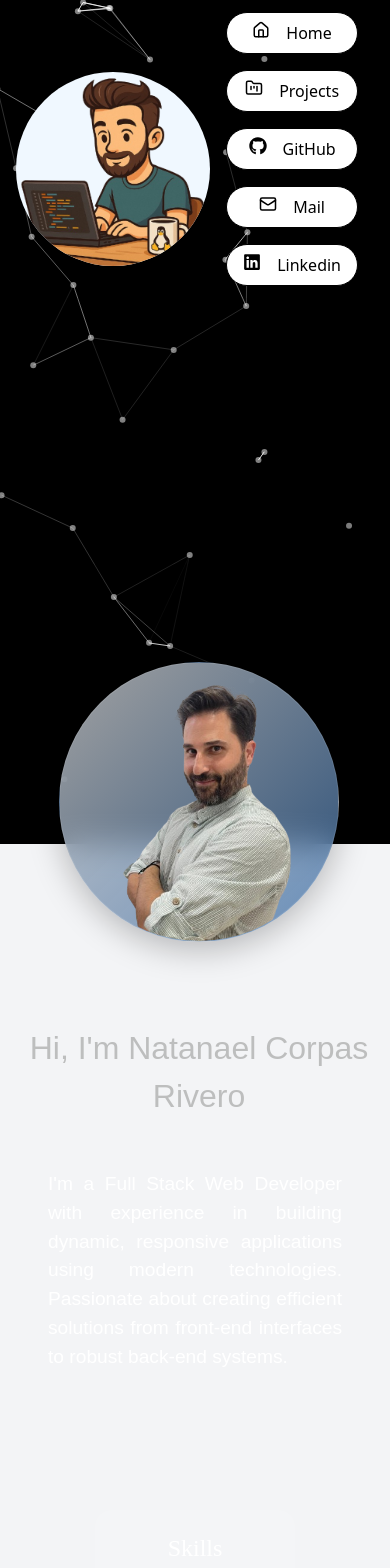
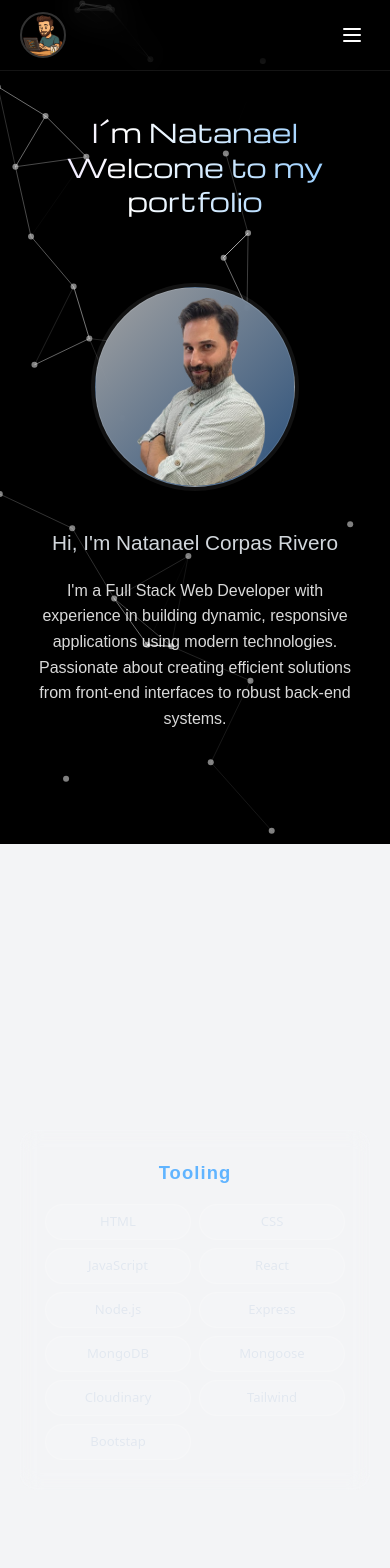
Before and after one commit to ncorpas88/myPortfolio, a React (Vite) app: page / in a window 390 px wide. Shown: the top 1568 px of the page. Built offline with nearby package versions, Linux system fonts and the light colour scheme.

Commit message:
actualizaciones2

```diff
--- a/src/components/Navbar.jsx
+++ b/src/components/Navbar.jsx
@@ -1,37 +1,69 @@
-import { Link } from "react-router-dom";
-import { Home, FolderKanban, Mail } from "lucide-react";
+import { Link, useLocation } from "react-router-dom";
+import { Home, FolderKanban, Mail, Menu, X } from "lucide-react";
 import { FaGithub, FaLinkedin } from "react-icons/fa";
+import { useState } from "react";
 import "../styles/navbar.css";
 
 function Navbar() {
+  const [open, setOpen] = useState(false);
+  const location = useLocation();
+
+  const close = () => setOpen(false);
+
   return (
     <nav className="navbar">
-      <div className="avatarcountainer">
-        <div className="avatar">
-          <img src="images/avatar.png" alt="avatar" className="avatar-img" />
-        </div>
+      <div className="avatar">
+        <img src="images/avatar.png" alt="avatar" />
       </div>
-      <div className="navbar-links">
-        <Link to="/" className="nav-button">
-          <Home size={18} />
-          Home
+
+      <button
+        className="hamburger"
+        onClick={() => setOpen((o) => !o)}
+        aria-label="Toggle menu"
+      >
+        {open ? <X size={24} /> : <Menu size={24} />}
+      </button>
+
+      <div className={`navbar-links ${open ? "open" : ""}`}>
+        <Link
+          to="/"
+          className={`nav-button ${location.pathname === "/" ? "active" : ""}`}
+          onClick={close}
+        >
+          <Home size={16} /> Home
         </Link>
-        <Link to="/projects" className="nav-button">
-          <FolderKanban size={18} />
-          Projects
+
+        <Link
+          to="/projects"
+          className={`nav-button ${location.pathname === "/projects" ? "active" : ""}`}
+          onClick={close}
+        >
+          <FolderKanban size={16} /> Projects
         </Link>
-        <Link to="https://github.com/ncorpas88" className="nav-button">
-          <FaGithub size={18} />
-          GitHub
-        </Link>
-        <a href="mailto:natel1988@gmail.com" className="nav-button">
-          <Mail size={18} />
-          Mail
+
+        <a
+          href="https://github.com/ncorpas88"
+          target="_blank"
+          rel="noopener noreferrer"
+          className="nav-button"
+          onClick={close}
+        >
+          <FaGithub size={16} /> GitHub
         </a>
-        <Link to="https://www.linkedin.com/in/ncorpas/" className="nav-button">
-          <FaLinkedin size={18} />
-          Linkedin
-        </Link>
+
+        <a href="mailto:natel1988@gmail.com" className="nav-button" onClick={close}>
+          <Mail size={16} /> Mail
+        </a>
+
+        <a
+          href="https://www.linkedin.com/in/ncorpas/"
+          target="_blank"
+          rel="noopener noreferrer"
+          className="nav-button"
+          onClick={close}
+        >
+          <FaLinkedin size={16} /> LinkedIn
+        </a>
       </div>
     </nav>
   );
--- a/src/styles/home.css
+++ b/src/styles/home.css
@@ -2,63 +2,52 @@
 @tailwind components;
 @tailwind utilities;
 
+/* ── Base container ── */
+.home {
+  max-width: 960px;
+  margin: 0 auto;
+  padding: 0 1.25rem;
+}
+
+/* ── Welcome heading ── */
 .welcome-cont {
   display: flex;
   align-items: center;
   justify-content: center;
-  padding: 50px;
+  padding: 3.5rem 1rem 2rem;
 }
 
 .welcome {
   text-align: center;
-  border-radius: 20px;
   font-family: "Michroma", sans-serif;
+  font-size: clamp(1.6rem, 5vw, 2.75rem);
   font-weight: 400;
-  font-style: normal;
-  font-size: xx-large;
-  font-style: normal;
-  padding: 20px;
-  transition: transform 0.4s ease, box-shadow 0.4s ease;
-  transform-style: preserve-3d;
-  perspective: 800px;
-  cursor: pointer;
-  background: linear-gradient(90deg, white);
-  background-size: 400% 100%;
+  line-height: 1.35;
+  background: linear-gradient(90deg, #ffffff, #60b4ff, #a78bfa, #ffffff);
+  background-size: 300% 100%;
   -webkit-background-clip: text;
   -webkit-text-fill-color: transparent;
-  animation: gradientMove 5s linear infinite;
-
-  box-shadow: 0 10px 20px rgba(0, 0, 0, 0.2);
+  background-clip: text;
+  animation: gradient-move 6s linear infinite, float 4s ease-in-out infinite;
+  cursor: default;
 }
 
-@keyframes gradientMove {
-  0% {
-    background-position: 0% 50%;
-  }
-  100% {
-    background-position: 100% 50%;
-  }
-}
-
-.welcome:hover {
-  transform: rotateY(8deg) rotateX(4deg) scale(1.05);
-  box-shadow: 0 25px 45px rgba(0, 0, 0, 0.35);
+@keyframes gradient-move {
+  0%   { background-position: 0% 50%; }
+  100% { background-position: 300% 50%; }
 }
 
 @keyframes float {
-  0% {
-    transform: translateY(0px);
-  }
-  50% {
-    transform: translateY(-16px);
-  }
-  100% {
-    transform: translateY(0px);
-  }
+  0%, 100% { transform: translateY(0); }
+  50%       { transform: translateY(-12px); }
 }
 
-.welcome {
-  animation: float 4s ease-in-out infinite;
+/* ── Photo section ── */
+.yomismo-wrapper {
+  display: flex;
+  justify-content: center;
+  align-items: center;
+  margin: 1.5rem auto 0;
 }
 
 .yomismo {
@@ -70,223 +59,181 @@
   backdrop-filter: blur(16px) saturate(180%);
   -webkit-backdrop-filter: blur(16px) saturate(180%);
   border-radius: 50%;
-  width: 380px;
+  width: clamp(200px, 45vw, 320px);
   aspect-ratio: 1 / 1;
   display: flex;
   justify-content: center;
   align-items: center;
-  margin: 2rem auto;
-  box-shadow: 0 8px 32px rgba(0, 0, 0, 0.25);
+  box-shadow:
+    0 8px 32px rgba(0, 0, 0, 0.3),
+    0 0 0 4px rgba(255, 255, 255, 0.08);
   overflow: hidden;
-  border: 1px solid rgba(255, 255, 255, 0.1);
+  border: 1px solid rgba(255, 255, 255, 0.12);
+  transition: box-shadow 0.4s ease, transform 0.4s ease;
+}
+
+.yomismo:hover {
+  box-shadow:
+    0 12px 48px rgba(0, 140, 255, 0.25),
+    0 0 0 4px rgba(0, 140, 255, 0.2);
+  transform: scale(1.03);
 }
 
 .yomismo img {
-  max-width: 500px;
-  max-height: 500px;
+  width: 100%;
+  height: 100%;
   object-fit: cover;
   border-radius: 50%;
 }
 
+/* ── Scroll-reveal (entrada) ── */
 .yomismo,
 .intro,
 .description,
-.tech-card {
+.tech-card,
+.side-card {
   opacity: 0;
-  transform: translateY(50px);
-  transition: opacity 0.8s ease-out, transform 0.8s ease-out;
+  transform: translateY(40px);
+  transition: opacity 0.7s ease-out, transform 0.7s ease-out;
 }
 
 .yomismo.visible,
 .intro.visible,
 .description.visible,
-.tech-card.visible {
+.tech-card.visible,
+.side-card.visible {
   opacity: 1;
   transform: translateY(0);
 }
 
-.yomismo-wrapper {
-  display: flex;
-  justify-content: center;
-  align-items: center;
-  gap: 2rem;
-  margin: 3rem auto;
-  flex-wrap: wrap;
-  padding: 0 6rem;
+/* ── Intro heading ── */
+.intro {
+  text-align: center;
+  color: rgb(210, 215, 220);
+  font-family: "Changa One", sans-serif;
+  font-size: clamp(1.3rem, 4vw, 1.9rem);
+  font-style: normal;
+  margin: 2.5rem auto 0;
+  max-width: 700px;
+  padding: 0 1rem;
 }
 
+/* ── Description ── */
+.description {
+  text-align: center;
+  color: rgba(255, 255, 255, 0.85);
+  font-family: "Changa One", sans-serif;
+  font-size: clamp(1rem, 2.5vw, 1.35rem);
+  font-style: normal;
+  margin: 1.25rem auto 3rem;
+  max-width: 680px;
+  padding: 0 1rem;
+  line-height: 1.6;
+}
+
+/* ── Skills card ── */
 .card-container {
   display: flex;
   justify-content: center;
-  align-items: center;
-  padding-bottom: 40px;
+  padding-bottom: 2rem;
+  padding: 0 1rem 2rem;
+}
+
+.side-card {
+  width: 100%;
+  max-width: 480px;
+}
+
+.sps-game {
+  background: rgba(255, 255, 255, 0.07);
+  border: 1px solid rgba(255, 255, 255, 0.1);
+  color: white;
+  font-family: sans-serif;
+  border-radius: 16px;
+  padding: 1.5rem 1.75rem;
+  text-align: center;
+  backdrop-filter: blur(10px);
+  list-style: none;
 }
 
 .sps-game h3 {
-  font-size: x-large;
+  font-size: 1.2rem;
+  font-weight: 700;
+  margin-bottom: 1rem;
+  letter-spacing: 0.05em;
+  color: #60b4ff;
 }
 
-.sps-game {
-  background-color: rgba(255, 255, 255, 0.1);
-  color: white;
-  font-family: "sans-serif";
-  margin-top: 10px;
-  border-radius: 16px;
-  padding-bottom: 20px;
-  padding-top: 20px;
-  text-align: center;
-  padding-right: 20px;
+.sps-game li {
+  padding: 0.3rem 0;
+  font-size: 0.95rem;
+  color: rgba(255, 255, 255, 0.8);
+  border-bottom: 1px solid rgba(255, 255, 255, 0.06);
 }
 
-
-.intro {
-  color: rgb(189, 190, 190);
-  font-family: "Changa One", sans-serif;
-  font-size: xx-large;
-  font-style: normal;
-  margin: 50px;
-  margin-left: 80px;
-  margin-right: 200px;
-  text-align: center;
+.sps-game li:last-child {
+  border-bottom: none;
 }
 
-.description {
-  text-align: justify;
-  color: white;
-  font-family: "Changa One", sans-serif;
-  font-size: xx-large;
-  font-style: normal;
-  margin: 50px;
-  margin-left: 80px;
-  margin-right: 200px;
-  margin-bottom: 8rem;
-}
-
+/* ── Tech card ── */
 .tech-card {
-  margin-top: 20px;
-  background-color: rgba(255, 255, 255, 0.055);
+  background: rgba(255, 255, 255, 0.06);
+  border: 1px solid rgba(255, 255, 255, 0.1);
   border-radius: 16px;
-  padding: 20px;
+  padding: 1.75rem 1.5rem;
   text-align: center;
   color: white;
-  max-width: 700px;
-  margin-left: auto;
-  margin-right: auto;
-  margin-bottom: 8rem;
+  max-width: 680px;
+  margin: 1.5rem auto 5rem;
   backdrop-filter: blur(10px);
 }
 
 .tech-title {
-  font-size: 1.5rem;
-  margin-bottom: 1rem;
+  font-size: 1.15rem;
+  font-weight: 700;
+  margin-bottom: 1.1rem;
   font-family: "Changa One", sans-serif;
+  letter-spacing: 0.06em;
+  color: #60b4ff;
 }
 
 .tech-list {
   display: flex;
   flex-wrap: wrap;
-  gap: 12px;
+  gap: 0.6rem;
   justify-content: center;
 }
 
 .tech-item {
-  background-color: white;
-  color: black;
-  border: 1px solid black;
-  padding: 10px 20px;
-  border-radius: 12px;
+  background: rgba(255, 255, 255, 0.1);
+  color: #e2e8f0;
+  border: 1px solid rgba(255, 255, 255, 0.15);
+  padding: 0.45rem 1rem;
+  border-radius: 999px;
+  font-size: 0.82rem;
   font-weight: 500;
-  transition: transform 0.2s, background-color 0.2s;
+  transition: transform 0.2s ease, background 0.2s ease,
+    box-shadow 0.2s ease, border-color 0.2s ease;
+  cursor: default;
 }
 
 .tech-item:hover {
-  transform: scale(1.15);
-  background-color: #b1c5ee; /* Tailwind's gray-200 */
+  transform: translateY(-3px) scale(1.08);
+  background: rgba(0, 140, 255, 0.2);
+  border-color: rgba(0, 140, 255, 0.4);
+  box-shadow: 0 4px 14px rgba(0, 140, 255, 0.25);
+  color: #ffffff;
 }
 
-
-@media (max-width: 1000px) {
-  .description {
-    font-size: larger;
-    margin-right: 200px;
-  }
-
-  .tech-card {
-    margin-left: 5rem;
-    margin-right: 5rem;
-  }
-}
-
-@media (max-width: 768px) {
-  .yomismo-wrapper {
-    width: 100%;
-    max-width: 300px;
-    margin: 0 auto;
-    padding: 0 0.9rem;
-    flex-direction: column;
-    gap: 1.5rem;
-  }
-
-  .yomismo {
-    width: 100%;
-    max-width: 280px;
-  }
-
-  .yomismo img {
-    display: block;
-    width: 100%;
-    height: auto;
-    max-width: 260px;
-    margin: 0 auto;
-    border-radius: 50%;
-  }
-  .side-card {
-    width: 200px;
-  }
-
-  .intro {
-    display: flex;
-    margin-right: 2px;
-    margin-left: 10px;
-  }
-
-
+/* ── Responsive ── */
+@media (max-width: 600px) {
   .tech-list {
     display: grid;
     grid-template-columns: repeat(2, 1fr);
-    gap: 8px;
-    padding: 10px;
+    gap: 0.5rem;
   }
 
-  .tech-card {
-    margin-top: 20px;
-    background-color: rgba(255, 255, 255, 0.1);
-    border-radius: 16px;
-    padding: 20px;
+  .tech-item {
     text-align: center;
-    color: white;
-    max-width: 700px;
-    margin-left: 30px;
-    margin-right: 30px;
-    margin-bottom: 8rem;
-    backdrop-filter: blur(10px);
   }
 }
-
-@media (max-width: 700px) {
-  .description {
-    font-size: larger;
-    margin-right: 3rem;
-    margin-left: 3rem;
-  }
-
-  .welcome {
-    font-size: xx-large;
-  }
-}
-
-@media (max-width: 450px) {
-  .yomismo {
-    width: 350px;
-  }
-}
--- a/src/styles/navbar.css
+++ b/src/styles/navbar.css
@@ -2,78 +2,153 @@
 @tailwind components;
 @tailwind utilities;
 
-.navbar {
-  @apply bg-transparent
-   text-white px-4 py-3
-   flex justify-between items-center shadow-md;
+/* ── Variables ── */
+:root {
+  --nav-height: 70px;
 }
 
-.navbar-links {
-  @apply flex flex-col md:flex-row gap-5;
-  margin-right: 150px;
+/* ── Navbar base ── */
+.navbar {
+  position: sticky;
+  top: 0;
+  z-index: 100;
+  display: flex;
+  align-items: center;
+  justify-content: space-between;
+  padding: 0 1.5rem;
+  height: var(--nav-height);
+  background: rgba(0, 0, 0, 0.55);
+  backdrop-filter: blur(18px);
+  -webkit-backdrop-filter: blur(18px);
+  border-bottom: 1px solid rgba(255, 255, 255, 0.08);
+  box-shadow: 0 4px 24px rgba(0, 0, 0, 0.35);
 }
 
+/* ── Avatar ── */
 .avatar {
-  width: 100%;
-  max-width: 280px;
-  margin: 40px auto 0;
-  background-color: aliceblue;
+  width: 46px;
+  height: 46px;
   border-radius: 50%;
-  display: flex;
-  justify-content: center;
-  align-items: center;
+  overflow: hidden;
+  border: 2px solid rgba(255, 255, 255, 0.2);
+  flex-shrink: 0;
+  transition: border-color 0.3s ease;
+}
+
+.avatar:hover {
+  border-color: rgba(0, 140, 255, 0.7);
 }
 
 .avatar img {
   width: 100%;
-  border-radius: 50%;
+  height: 100%;
+  object-fit: cover;
   display: block;
 }
 
-.nav-button {
-  @apply flex justify-center gap-4
-  border border-black
-  text-black bg-white
-  px-4 py-2 rounded-3xl
-  hover:bg-blue-200
-  hover:-translate-y-1
-  transition-transform duration-200 ease-in-out;
+/* ── Links (desktop) ── */
+.navbar-links {
+  display: flex;
+  flex-direction: row;
+  align-items: center;
+  gap: 0.6rem;
 }
 
+/* ── Nav button ── */
+.nav-button {
+  display: flex;
+  align-items: center;
+  gap: 0.4rem;
+  padding: 0.45rem 0.9rem;
+  border-radius: 999px;
+  font-size: 0.85rem;
+  font-weight: 500;
+  color: rgba(255, 255, 255, 0.75);
+  background: rgba(255, 255, 255, 0.06);
+  border: 1px solid rgba(255, 255, 255, 0.1);
+  text-decoration: none;
+  transition: background 0.25s ease, color 0.25s ease,
+    border-color 0.25s ease, transform 0.2s ease, box-shadow 0.25s ease;
+  white-space: nowrap;
+}
+
+.nav-button:hover {
+  background: rgba(0, 140, 255, 0.18);
+  color: #ffffff;
+  border-color: rgba(0, 140, 255, 0.4);
+  transform: translateY(-2px);
+  box-shadow: 0 4px 14px rgba(0, 140, 255, 0.25);
+}
+
+.nav-button.active {
+  background: rgba(0, 140, 255, 0.25);
+  color: #ffffff;
+  border-color: rgba(0, 140, 255, 0.55);
+  box-shadow: 0 0 12px rgba(0, 140, 255, 0.3);
+}
+
+/* ── Hamburger button (hidden on desktop) ── */
+.hamburger {
+  display: none;
+  background: none;
+  border: none;
+  color: #ffffff;
+  cursor: pointer;
+  padding: 0.4rem;
+  border-radius: 0.5rem;
+  transition: background 0.2s ease;
+}
+
+.hamburger:hover {
+  background: rgba(255, 255, 255, 0.1);
+}
+
+/* ── Title (glowing neon) ── */
 .title {
-  font-size: 60px;
+  font-size: clamp(2rem, 5vw, 3.75rem);
   font-weight: bold;
   color: #ffffff;
-  text-shadow: 0 0 4px #1e90ff, 0 0 10px #00bfff, 0 0 20px #00bfff,
-    0 0 30px #0099ff, 0 0 40px #0077cc;
+  text-shadow:
+    0 0 4px #1e90ff,
+    0 0 10px #00bfff,
+    0 0 20px #00bfff,
+    0 0 30px #0099ff,
+    0 0 40px #0077cc;
 }
 
-@media (max-width: 1500px) {
+/* ── Mobile ── */
+@media (max-width: 768px) {
+  .navbar {
+    flex-wrap: wrap;
+    height: auto;
+    padding: 0.75rem 1.25rem;
+    gap: 0;
+  }
+
+  .hamburger {
+    display: flex;
+    align-items: center;
+    justify-content: center;
+  }
+
   .navbar-links {
-    @apply flex-col gap-4;
+    display: none;
+    flex-direction: column;
+    width: 100%;
+    padding: 0.75rem 0 0.5rem;
+    gap: 0.5rem;
+    border-top: 1px solid rgba(255, 255, 255, 0.08);
+    margin-top: 0.5rem;
+  }
+
+  .navbar-links.open {
+    display: flex;
+  }
+
+  .nav-button {
+    width: 100%;
+    justify-content: center;
+    padding: 0.6rem 1rem;
+    font-size: 0.9rem;
   }
 }
-
-@media (max-width: 780px) {
-  .navbar-links {
-    @apply flex-col gap-4;
-    margin-right: 1rem;
-    margin-left: 1rem;
-  }
-
-
-
-  .avatar {
-    max-width: 200px;
-
-
-  }
-}
-
-
-@media (min-width: 900px) {
-  .avatar {
-    margin-left: 80px;
-    margin-bottom: 45px;
-  }
-}
```
Also changed, not shown: 5 other files (tests, documents, lock files or other folders).
